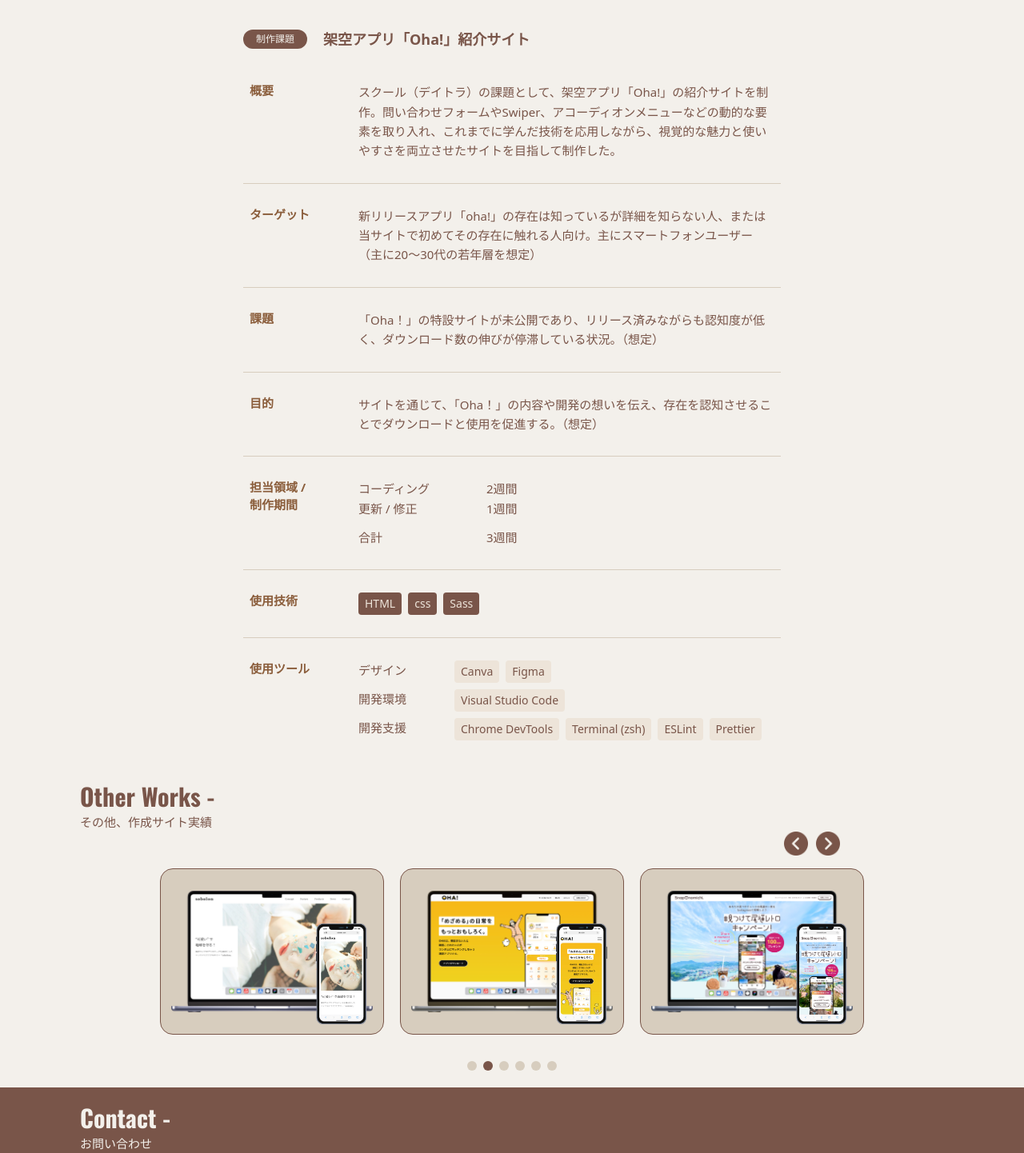
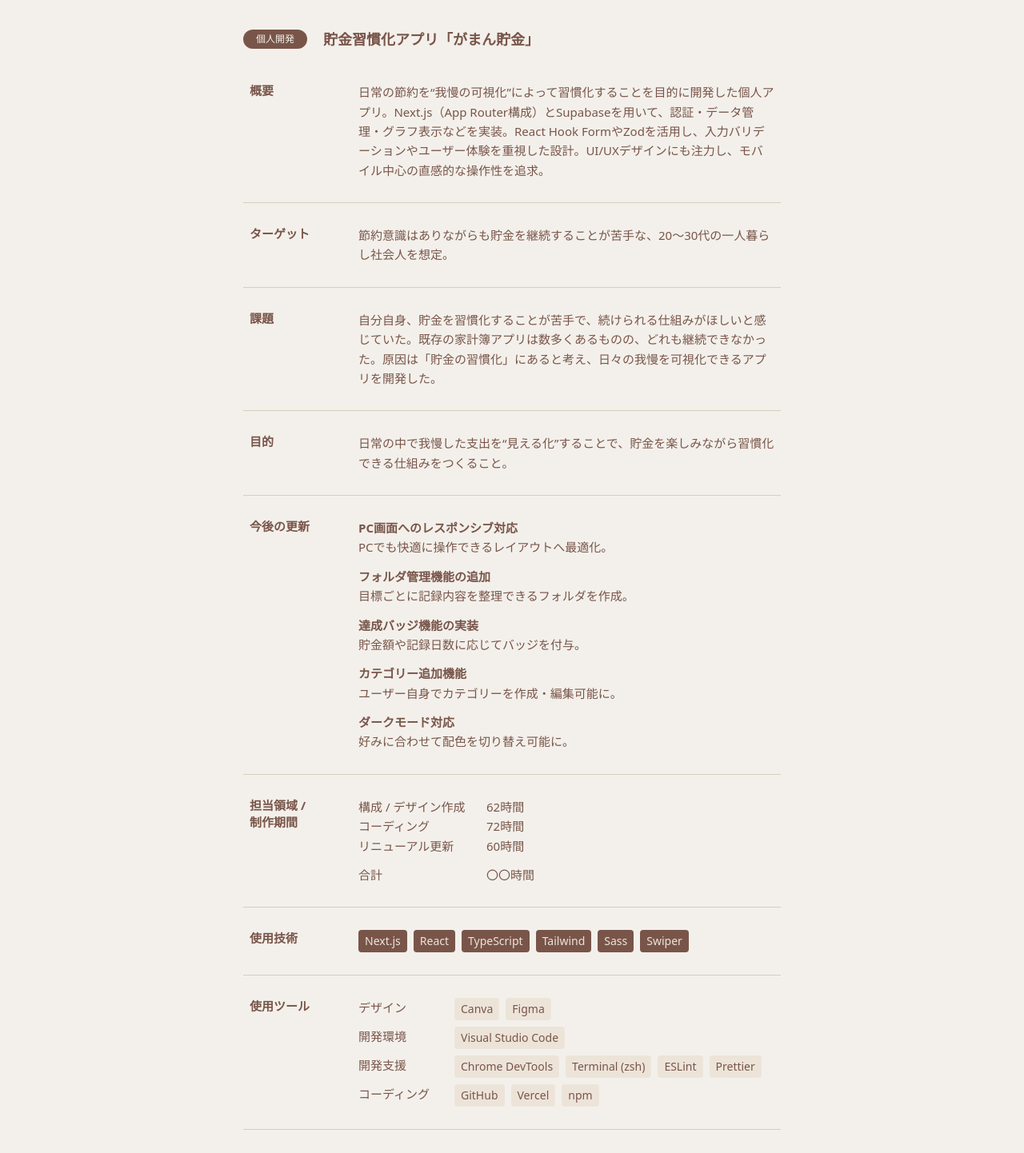
Before and after one commit to Naoya-0213/My-Portfolio-site-_ver.2, a Next.js app: page /work/money_mindful in a window 1280 px wide. Shown: the part 428-1870 px from the top of the page at 80% size. Built offline with nearby package versions, Linux system fonts and the light colour scheme.

Commit message:
更新予定内容追加_20251021_23-07

```diff
--- a/src/app/(naoya-portfolio)/work/components/WorkSectionCard.tsx
+++ b/src/app/(naoya-portfolio)/work/components/WorkSectionCard.tsx
@@ -13,8 +13,18 @@ type WorkSectionCardProps = {
 };
 
 const WorkSectionCard = ({ data }: WorkSectionCardProps) => {
-  const { title, badge, sections, scope, tech, github, links, tools, img } =
-    data;
+  const {
+    title,
+    badge,
+    sections,
+    scope,
+    tech,
+    github,
+    links,
+    tools,
+    img,
+    refactoring,
+  } = data;
 
   useFadeInObserver();
 
@@ -86,11 +96,31 @@ const WorkSectionCard = ({ data }: WorkSectionCardProps) => {
               </div>
             ))}
 
+            {/* 今後の更新内容（リファクタリング内容） */}
+            {refactoring?.length ? (
+              <div className={`${styles.work_contents} fade_in_up px-2 pb-7`}>
+                <dt className={`${styles.contents_label} `}>今後の更新</dt>
+                <dd className="flex flex-col gap-3">
+                  {refactoring.map((item, index) => (
+                    <div
+                      key={index}
+                      className={`flex flex-col leading-relaxed`}
+                    >
+                      <div className="min-w-30 font-semibold sm:min-w-40">
+                        {item.label}
+                      </div>
+                      <div>{item.value}</div>
+                    </div>
+                  ))}
+                </dd>
+              </div>
+            ) : null}
+
             {/* 担当領域 */}
             {scope?.length ? (
               <div className={`${styles.work_contents} fade_in_up px-2 pb-7`}>
                 <dt className={`${styles.contents_label} `}>
-                  担当領域 / <br className="pc:block hidden" />
+                  担当領域 / <br className="hidden sm:block" />
                   制作期間
                 </dt>
                 <dd className="flex-col gap-2 max-[350px]:flex">
@@ -99,7 +129,7 @@ const WorkSectionCard = ({ data }: WorkSectionCardProps) => {
                       key={index}
                       className={`flex leading-relaxed max-[350px]:flex-col ${index === scope.length - 1 ? "mt-3" : ""}`}
                     >
-                      <div className="min-w-30 sm:min-w-40">{item.label}</div>
+                      <div className="min-w-40">{item.label}</div>
                       <div>{item.value}</div>
                     </div>
                   ))}
@@ -171,6 +201,8 @@ const WorkSectionCard = ({ data }: WorkSectionCardProps) => {
               </div>
             ) : null}
 
+            {/* TODO:デモアカウントID */}
+
             {/* GitHub */}
             {github?.length ? (
               <div className={`${styles.work_contents} fade_in_up px-2 pb-7`}>
--- a/src/app/(naoya-portfolio)/work/components/workSection.module.scss
+++ b/src/app/(naoya-portfolio)/work/components/workSection.module.scss
@@ -8,7 +8,7 @@
   gap: 8px;
   border-bottom: 1px solid #d7cdbe;
 
-  @include breakpoints.mq(pc) {
+  @include breakpoints.mq(sm) {
     flex-direction: row;
   }
 }
@@ -20,9 +20,9 @@
 
 .contents_label {
   font-weight: 600;
-  color: #8b5e3c;
+  color: #795549;
 
-  @include breakpoints.mq(pc) {
+  @include breakpoints.mq(sm) {
     min-width: 128px;
   }
 }
--- a/src/const/work/money_mindfulContents.ts
+++ b/src/const/work/money_mindfulContents.ts
@@ -1,9 +1,9 @@
 import type { WorkContentsData } from "@/const/work/types/types";
 
 export const money_mindfulContents: WorkContentsData = {
-  id: "oha",
-  title: "架空アプリ「Oha!」紹介サイト",
-  badge: "制作課題",
+  id: "money_mindful",
+  title: "貯金習慣化アプリ「がまん貯金」",
+  badge: "個人開発",
   img: {
     sp: "/img/section_work/money_mindful/money_mindful__sp-design.png",
     // TODO：PC画面実装後変更
@@ -13,41 +13,67 @@ export const money_mindfulContents: WorkContentsData = {
   sections: [
     {
       label: "概要",
-      value: `スクール（デイトラ）の課題として、架空アプリ「Oha!」の紹介サイトを制作。問い合わせフォームやSwiper、アコーディオンメニューなどの動的な要素を取り入れ、これまでに学んだ技術を応用しながら、視覚的な魅力と使いやすさを両立させたサイトを目指して制作した。`,
+      value: `日常の節約を“我慢の可視化”によって習慣化することを目的に開発した個人アプリ。Next.js（App Router構成）とSupabaseを用いて、認証・データ管理・グラフ表示などを実装。React Hook FormやZodを活用し、入力バリデーションやユーザー体験を重視した設計。UI/UXデザインにも注力し、モバイル中心の直感的な操作性を追求。`,
     },
     {
       label: "ターゲット",
       value:
-        "新リリースアプリ「oha!」の存在は知っているが詳細を知らない人、または当サイトで初めてその存在に触れる人向け。主にスマートフォンユーザー（主に20～30代の若年層を想定）",
+        "節約意識はありながらも貯金を継続することが苦手な、20〜30代の一人暮らし社会人を想定。",
     },
     {
       label: "課題",
       value:
-        "「Oha！」の特設サイトが未公開であり、リリース済みながらも認知度が低く、ダウンロード数の伸びが停滞している状況。（想定）",
+        "自分自身、貯金を習慣化することが苦手で、続けられる仕組みがほしいと感じていた。既存の家計簿アプリは数多くあるものの、どれも継続できなかった。原因は「貯金の習慣化」にあると考え、日々の我慢を可視化できるアプリを開発した。",
     },
     {
       label: "目的",
       value:
-        "サイトを通じて、「Oha！」の内容や開発の想いを伝え、存在を認知させることでダウンロードと使用を促進する。（想定）",
+        "日常の中で我慢した支出を“見える化”することで、貯金を楽しみながら習慣化できる仕組みをつくること。",
     },
   ],
 
-  // TODO 詳細時間記載
+  refactoring: [
+    {
+      label: "PC画面へのレスポンシブ対応",
+      value: "PCでも快適に操作できるレイアウトへ最適化。",
+    },
+    {
+      label: "フォルダ管理機能の追加",
+      value: "目標ごとに記録内容を整理できるフォルダを作成。",
+    },
+    {
+      label: "達成バッジ機能の実装",
+      value: "貯金額や記録日数に応じてバッジを付与。",
+    },
+    {
+      label: "カテゴリー追加機能",
+      value: "ユーザー自身でカテゴリーを作成・編集可能に。",
+    },
+    {
+      label: "ダークモード対応",
+      value: "好みに合わせて配色を切り替え可能に。",
+    },
+  ],
+
   scope: [
     {
-      label: "コーディング",
-      value: "2週間",
+      label: "構成 / デザイン作成",
+      value: "62時間",
     },
     {
-      label: "更新 / 修正",
-      value: "1週間",
+      label: "コーディング",
+      value: "72時間",
+    },
+    {
+      label: "リニューアル更新",
+      value: "60時間",
     },
     {
       label: "合計",
-      value: "3週間",
+      value: "〇〇時間",
     },
   ],
-  tech: ["HTML", "css", "Sass"],
+  tech: ["Next.js", "React", "TypeScript", "Tailwind", "Sass", "Swiper"],
   tools: [
     {
       label: "デザイン",
@@ -66,5 +92,23 @@ export const money_mindfulContents: WorkContentsData = {
         { item: "Prettier" },
       ],
     },
+    {
+      label: "コーディング",
+      value: [{ item: "GitHub" }, { item: "Vercel" }, { item: "npm" }],
+    },
+  ],
+  github: [
+    {
+      label: "https://github.com/Naoya-0213/money-mindful",
+      href: "https://github.com/Naoya-0213/money-mindful",
+    },
+  ],
+
+  // TODO リンク更新
+  links: [
+    {
+      label: "https://moneymindful-gamma.vercel.app/money-mindful",
+      href: "https://moneymindful-gamma.vercel.app/money-mindful",
+    },
   ],
 };
--- a/src/const/work/types/types.ts
+++ b/src/const/work/types/types.ts
@@ -12,4 +12,5 @@ export type WorkContentsData = {
   github?: { label: string; href: string }[];
   images?: { pc?: string; sp?: string };
   links?: { label: string; href: string }[];
+  refactoring?: { label: string; value: string }[];
 };
```
